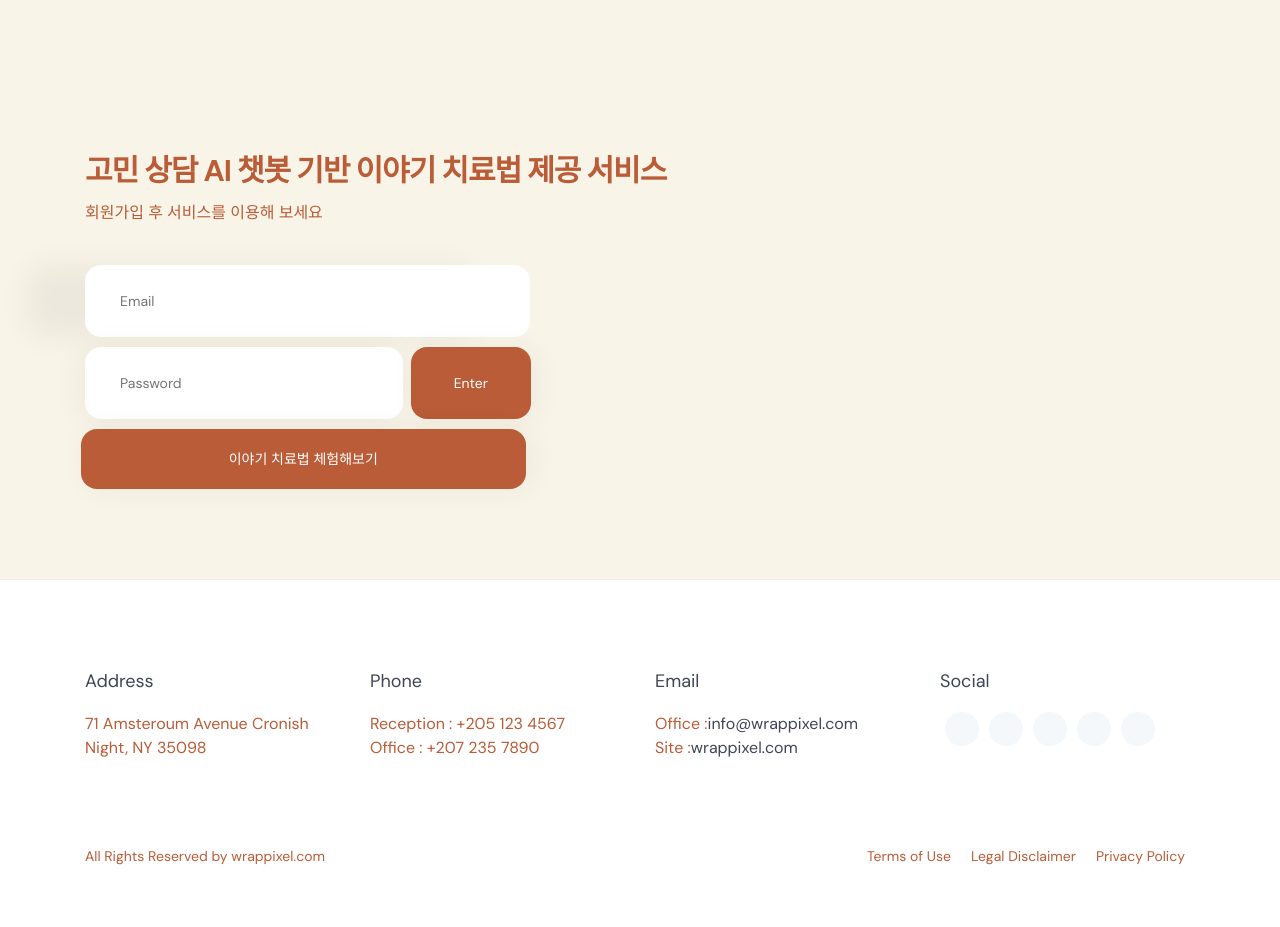
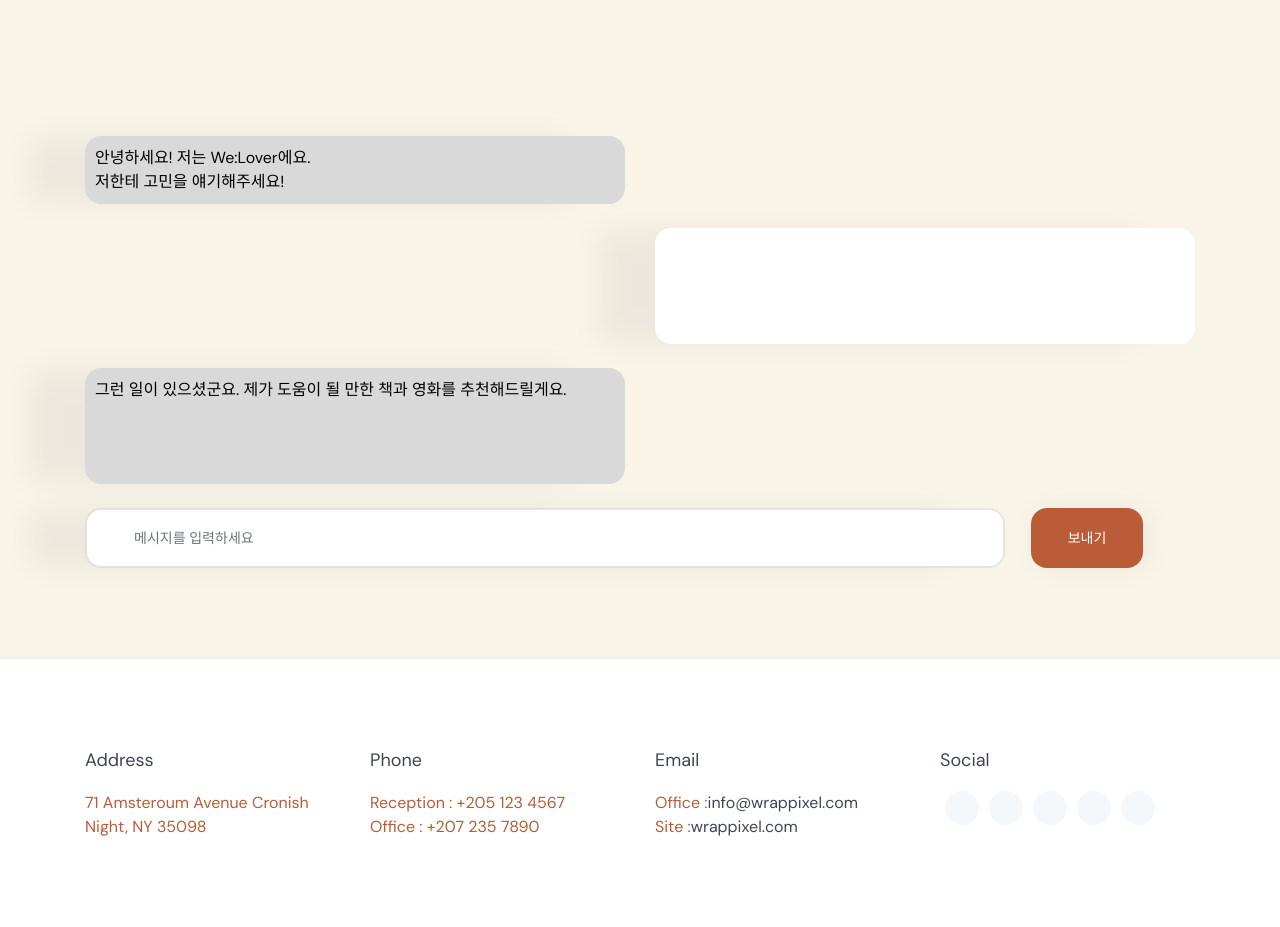
Before and after one commit to DSHanul2023/Hanul-Front, a Next.js app: page / in a window 1280 px wide. Shown: the part 1500-2427 px from the top of the page. Built offline with nearby package versions, Linux system fonts and the light colour scheme; a web font is replaced by a local one.

Commit message:
chat / Modify to print when entered

```diff
--- a/components/custom/sections/chatcomponent.js
+++ b/components/custom/sections/chatcomponent.js
@@ -1,48 +1,111 @@
-import React from "react";
-import { Row, Col, Container, Form} from "reactstrap";
+import React, { useState } from "react";
+import { Row, Col, Container, Form, Input, Button } from "reactstrap";
 
 const ChatComponent = () => {
+  const [inputMessage, setInputMessage] = useState("");
+  const [chatMessages, setChatMessages] = useState([]);
+  const [showChat, setShowChat] = useState(false);
+
+  const handleMessageSubmit = (e) => {
+    e.preventDefault();
+    if (inputMessage.trim() === "") {
+      return;
+    }
+    const newMessage = {
+      content: inputMessage,
+      sender: "user",
+    };
+    setChatMessages((prevMessages) => [...prevMessages, newMessage]);
+    setInputMessage("");
+    setShowChat(true);
+    // Handle sending the message to Dialogflow or your chatbot backend
+  };
+
   return (
-    <div>
+    <div className="full-height">
       <div className="bg-light">
         <section>
-          <div id="banner1" className="banner spacer">
-            <Container>
+          <div id="chat" className="banner spacer">
+            <Container className="h-100">
               <Row>
-                <Col lg="7" md="7" className="align-self-center">
-                  <h2 className="title font-bold">
-                  고민 상담 AI 챗봇 기반 이야기 치료법 제공 서비스
-                  </h2>
-                  <p className="m-t-15 m-b-30">
-                  회원가입 후 서비스를 이용해 보세요
-                  </p>
-                  <Form className="m-t-40">
-                    <div>
-                    <input
+                <Col md="6">
+                  <div className="chat-div">
+                    안녕하세요! 저는 We:Lover에요. <br />
+                    저한테 고민을 얘기해주세요!
+                  </div>
+                </Col>
+              </Row>
+
+              <Row className="mt-4">
+                <Col md="6"></Col>
+                <Col md="6">
+                  <div className="user-div">
+                    <br />
+                    <br />
+                    <br />
+                    <br />
+                  </div>
+                </Col>
+              </Row>
+
+              <Row className="mt-4">
+                <Col md="6">
+                  <div className="chat-div">
+                    그런 일이 있으셨군요. 제가 도움이 될 만한 책과 영화를 추천해드릴게요.
+                    <br />
+                    <br />
+                    <br />
+                    <br />
+                  </div>
+                </Col>
+              </Row>
+
+              {showChat && (
+                <Row className="mt-4">
+                  <Col md="6"></Col>
+                  <Col md="6">
+                    <div className="test-div">
+                      {chatMessages.map((message, index) => (
+                        <div
+                          key={index}
+                          className={`message ${
+                            message.sender === "user" ? "user-message" : "bot-message"
+                          }`}
+                        >
+                          {message.content}
+                        </div>
+                      ))}
+                      {inputMessage && (
+                        <div className="message user-message">{inputMessage}</div>
+                      )}
+                    </div>
+                  </Col>
+                </Row>
+              )}
+
+              <Row className="mt-4 justify-content-between">
+                <Col className="col-10">
+                  <Form onSubmit={handleMessageSubmit} className="w-100">
+                    <Input
                       type="text"
-                      name="email"
-                      placeholder="Email"
-                      className="font-14"
+                      name="message"
+                      placeholder="메시지를 입력하세요"
+                      value={inputMessage}
+                      className="font-14 chat-input"
+                      onChange={(e) => setInputMessage(e.target.value)}
                     />
-                    </div>
-                    <div className="m-t-10">
-                    <input
-                      type="password"
-                      name="password"
-                      placeholder="Password"
-                      className="font-14"
-                    />
-                    <input
-                      type="submit"
-                      value="Enter"
-                      className="font-14 btn-rounded text-white text-center ml-2"
-                    />
-                    </div>
                   </Form>
-                  <button className="m-t-10 font-14 text-white text-center">
-                    이야기 치료법 체험해보기</button>
                 </Col>
-                <Col lg="5" md="5" className="align-self-center ml-auto">
+                <Col className="col-2">
+                  <Button
+                    type="submit"
+                    color="primary"
+                    className="font-14 btn-rounded text-white text-center"
+                    onClick={handleMessageSubmit}
+                    style={{ height: "100%" }}
+                  >
+                    보내기
+                  </Button>
                 </Col>
               </Row>
             </Container>
--- a/styles/scss/_elements.scss
+++ b/styles/scss/_elements.scss
@@ -658,59 +658,32 @@ Responsive
   }
 }
 
-/*chat*/
+
 #chat {
   background: right -3em center no-repeat #e9f3f8;
   background-color: #F9F4E8;
+
   h2 {
     font-size: 30px;
     line-height: 1;
     letter-spacing: -1px;
-    color: $bodytext;
+    color: #000;
   }
-  input {
-    line-height: 72px;
-    padding: 0;
-    margin: 0;
-    border: none;
-    display: inline-block;
-    vertical-align: top;
-  }
+
   input[type="text"] {
-    width: 70%;
-    color: $bodytext;
+    color: #000;
     border-radius: 16px;
     text-indent: 35px;
-    padding-right: 15px;
     font-weight: 300;
     box-shadow: -58px 0 30px 0 rgba(0, 0, 0, 0.05);
     text-overflow: ellipsis;
+    flex-grow: 1;
+    width: 100%; /* Set width to 100% */
+    min-width: 0;
+    height: 60px; /* Set a fixed height */
   }
-  input[type="password"] {
-    width: 50%;
-    color: $bodytext;
-    border-radius: 16px;
-    text-indent: 35px;
-    padding-right: 15px;
-    font-weight: 300;
-    box-shadow: -5px 0 30px 0 rgba(0, 0, 0, 0.05);
-    text-overflow: ellipsis;
-  }
-  input[type="submit"] {
-    width: 19%;
-    border-radius: 16px;
-    padding: 0 30px;
-    cursor: pointer;
-    margin-left: -4px;
-    background-color: #B95C37;
-    box-shadow: 5px 0 30px 0 rgba(0, 0, 0, 0.05);
-    transition: all 0.5s ease-in-out;
 
-    &:hover {
-      opacity: 0.7;
-    }
-  }
-  Button {
+  button {
     width: 70%;
     border-radius: 16px;
     padding: 0 30px;
@@ -719,11 +692,53 @@ Responsive
     background-color: #B95C37;
     box-shadow: 5px 0 30px 0 rgba(0, 0, 0, 0.05);
     transition: all 0.5s ease-in-out;
-    border: none; /* 테두리 없애기 */
-    height: 60px; /* 높이 조정 */
+    border: none;
+    height: 60px;
 
     &:hover {
       opacity: 0.7;
     }
   }
+
+  .chat-div {
+    color: #000; /* Set text color to black */
+    border-radius: 16px;
+    text-indent: 0; /* Remove indentation */
+    padding: 10px; /* Add padding to all sides */
+    font-weight: 300;
+    box-shadow: -58px 0 30px 0 rgba(0, 0, 0, 0.05);
+    text-overflow: ellipsis;
+    flex-grow: 1;
+    width: 100%;
+    min-width: 0;
+    background-color: #D9D9D9; /* Set background color to white */
+  }
+
+  .user-div {
+    color: #000; /* Set text color to black */
+    border-radius: 16px;
+    text-indent: 0; /* Remove indentation */
+    padding: 10px; /* Add padding to all sides */
+    font-weight: 300;
+    box-shadow: -58px 0 30px 0 rgba(0, 0, 0, 0.05);
+    text-overflow: ellipsis;
+    flex-grow: 1;
+    width: 100%;
+    min-width: 0;
+    background-color: #FFFFFF; /* Set background color to white */
+  }
+
+  .test-div {
+    color: #000; /* Set text color to black */
+    border-radius: 16px;
+    text-indent: 0; /* Remove indentation */
+    padding: 10px; /* Add padding to all sides */
+    font-weight: 300;
+    box-shadow: -58px 0 30px 0 rgba(0, 0, 0, 0.05);
+    text-overflow: ellipsis;
+    flex-grow: 1;
+    width: 100%;
+    min-width: 0;
+    background-color: #FFFFFF; /* Set background color to white */
+  }
 }
```
Also changed, not shown: components/custom/sections/receivecomponent.js (added), components/custom/sections/sendcomponent.js (added).
